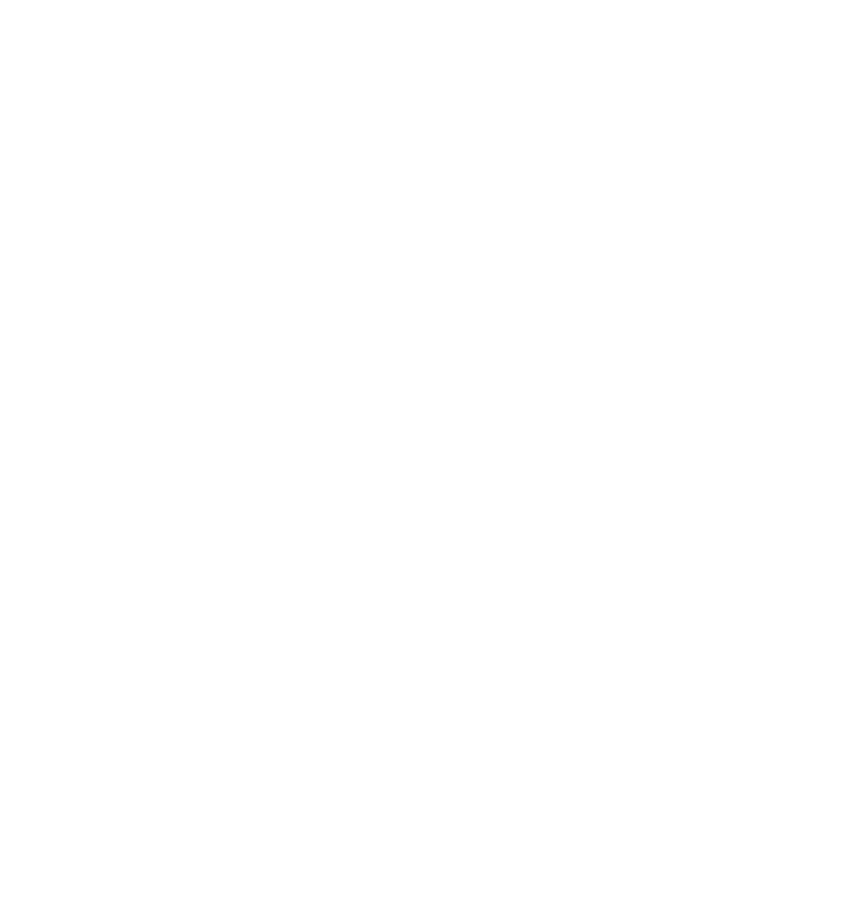
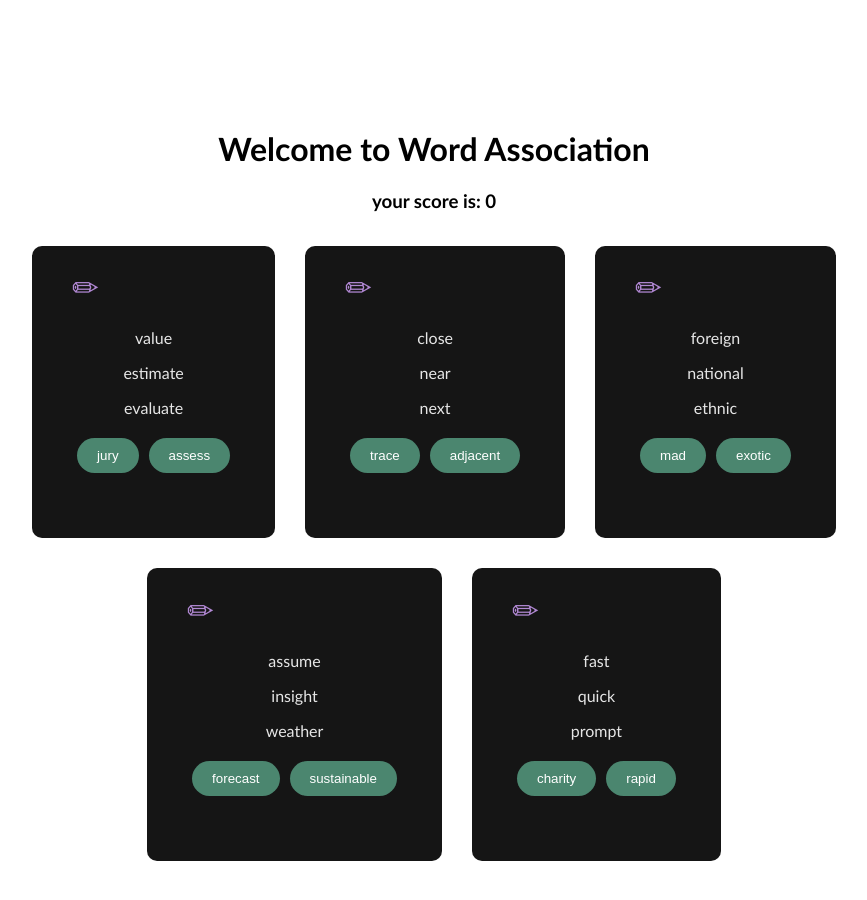
Before and after one commit to bosunabujade/word-association, a plain HTML site: page index.html in a window 1280 px wide. Shown: the whole page, without its empty margins (206-1073 px from the left). Before the commit the page ends 800 px from the top, so only its background shows below. Drawn offline with Linux system fonts and the light colour scheme.

Commit message:
Added the html, css and the javascript for the word association game

```diff
--- /dev/null
+++ b/app.js
@@ -0,0 +1,102 @@
+const scoreDisplay = document.getElementById("score-display");
+const questionDisplay = document.getElementById('question-display');
+
+const questions = [
+    {
+        quiz: ['value', 'estimate', 'evaluate'],
+        options: ['jury', 'assess'],
+        correct: 2
+    },
+    {
+        quiz: ['close', 'near', 'next'],
+        options: ['trace', 'adjacent'],
+        correct: 2
+    },
+    {
+        quiz: ['foreign', 'national', 'ethnic'],
+        options: ['mad', 'exotic'],
+        correct: 2
+    },
+    {
+        quiz: ['assume', 'insight', 'weather'],
+        options: ['forecast', 'sustainable'],
+        correct: 1
+    },
+    {
+        quiz: ['fast', 'quick', 'prompt'],
+        options: ['charity', 'rapid'],
+        correct: 2
+    }
+];
+
+let score = 0;
+let clicked = [];
+
+scoreDisplay.textContent = score;
+
+function populateQuestions() {
+    questions.forEach(question => {
+        const questionBox = document.createElement('div');
+        questionBox.classList.add('question-box');
+
+        const logoDisplay = document.createElement('h1');
+        logoDisplay.textContent = "✏"
+        questionBox.append(logoDisplay);
+
+        question.quiz.forEach(tip => {
+            const tipText = document.createElement("p");
+            tipText.textContent = tip;
+            questionBox.append(tipText);
+        });
+
+        const questionButtons = document.createElement('div');
+        questionButtons.classList.add('question-buttons');
+        questionBox.append(questionButtons);
+
+        question.options.forEach((option, optionIndex) => {
+            const questionButton = document.createElement('button');
+            questionButton.classList.add('question-button');
+            questionButton.textContent = option;
+
+            questionButton.addEventListener('click', () => checkAnswer(questionBox, questionButton, option, optionIndex +1, question.correct))
+
+            questionButtons.append(questionButton);
+        });
+
+        const answerDisplay = document.createElement('div');
+        answerDisplay.classList.add('answer-display');
+
+        questionBox.append(answerDisplay)
+
+        questionDisplay.append(questionBox)
+    })
+};
+
+populateQuestions();
+
+function checkAnswer(questionBox, questionButton, option, optionIndex, correctAnswer) {
+    console.log('option', option);
+    console.log('optionIndex', optionIndex);
+
+    if (optionIndex === correctAnswer) {
+        score++;
+        scoreDisplay.textContent = score;
+        addResult(questionBox, "Correct!", 'correct')
+    } else {
+        score--;
+        scoreDisplay.textContent = score;
+        addResult(questionBox, "Wrong!", 'wrong')
+    }
+
+    clicked.push(option);
+    questionButton.disabled = clicked.includes(option);
+
+};
+
+function addResult(questionBox, answer, className) {
+    const answerDisplay = questionBox.querySelector('.answer-display');
+    answerDisplay.classList.remove('wrong')
+    answerDisplay.classList.remove('correct')
+    answerDisplay.classList.add(className)
+    answerDisplay.textContent = answer;
+}
--- a/index.html
+++ b/index.html
@@ -4,9 +4,24 @@
     <meta charset="UTF-8">
     <meta http-equiv="X-UA-Compatible" content="IE=edge">
     <meta name="viewport" content="width=device-width, initial-scale=1.0">
-    <title>Document</title>
+    <title>Word Association</title>
+
+    <link rel="stylesheet" href="./styles.css">
+
 </head>
 <body>
+    <div class="app">
+        <div class="question-area">
+            <h1>Welcome to Word Association</h1>
+            <h3>your score is: <span id="score-display"></span></h3>
+            <div class="questions" id="question-display">
 
+            </div>
+        </div>
+    </div>
+
+
+
+   <script src="./app.js"></script>
 </body>
 </html>
--- /dev/null
+++ b/styles.css
@@ -0,0 +1,62 @@
+
+.app {
+    display: flex;
+    font-family: 'Trebuchet MS', 'Lucida Sans Unicode', 'Lucida Grande', 'Lucida Sans', Arial, sans-serif;
+    justify-content: center;
+    padding: 100px;
+    text-align: center;
+}
+
+.questions {
+    display: flex;
+    flex-wrap: wrap ;
+    justify-content: center;
+}
+
+.question-box {
+    background-color: rgb(21, 21, 21);
+    border-radius: 10px;
+    color: rgb(230, 230, 230);
+    margin: 15px;
+    padding: 0 40px 10px 40px;
+}
+
+.question-box h1 {
+    color: rgb(177, 136 ,211);
+    text-align: left;
+
+}
+
+.question-buttons {
+    display: flex;
+    flex-direction: row;
+}
+
+.question-button {
+    background-color: rgb(75, 134, 111);
+    border: none;
+    border-radius: 20px;
+    color: rgb(255, 255, 255);
+    margin: 5px;
+    padding: 10px 20px;
+}
+
+.question-button:disabled {
+    background-color: rgb(121, 121, 121);
+    color: rgba(136, 134, 134)
+}
+
+.answer-display {
+    align-items: center;
+    display: flex;
+    height: 50px;
+    justify-content: center;
+}
+
+.answer-display.correct {
+    color: rgb(201, 201, 117);
+}
+
+.answer-display.wrong {
+    color: rgb(211,134, 117)
+}
```
